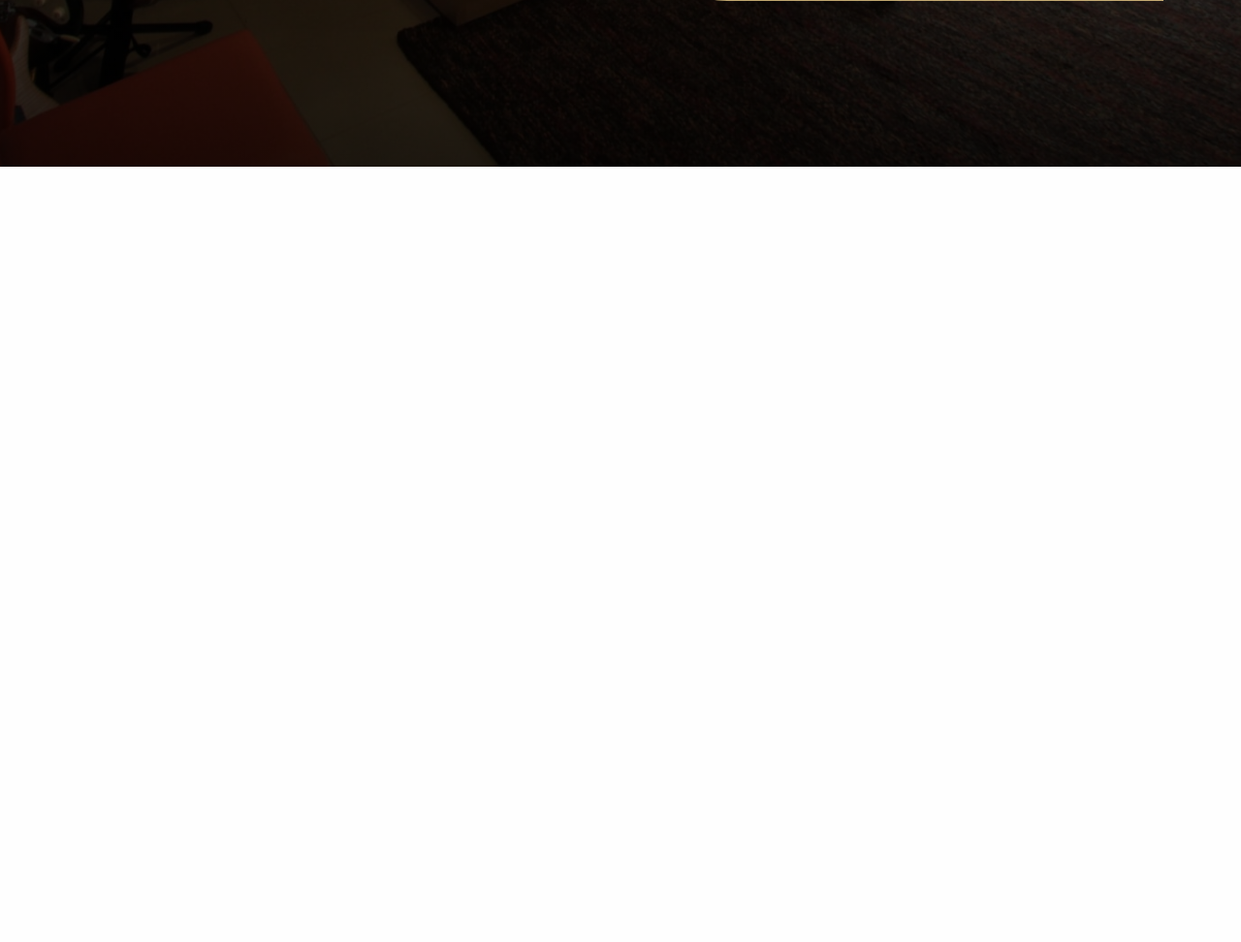
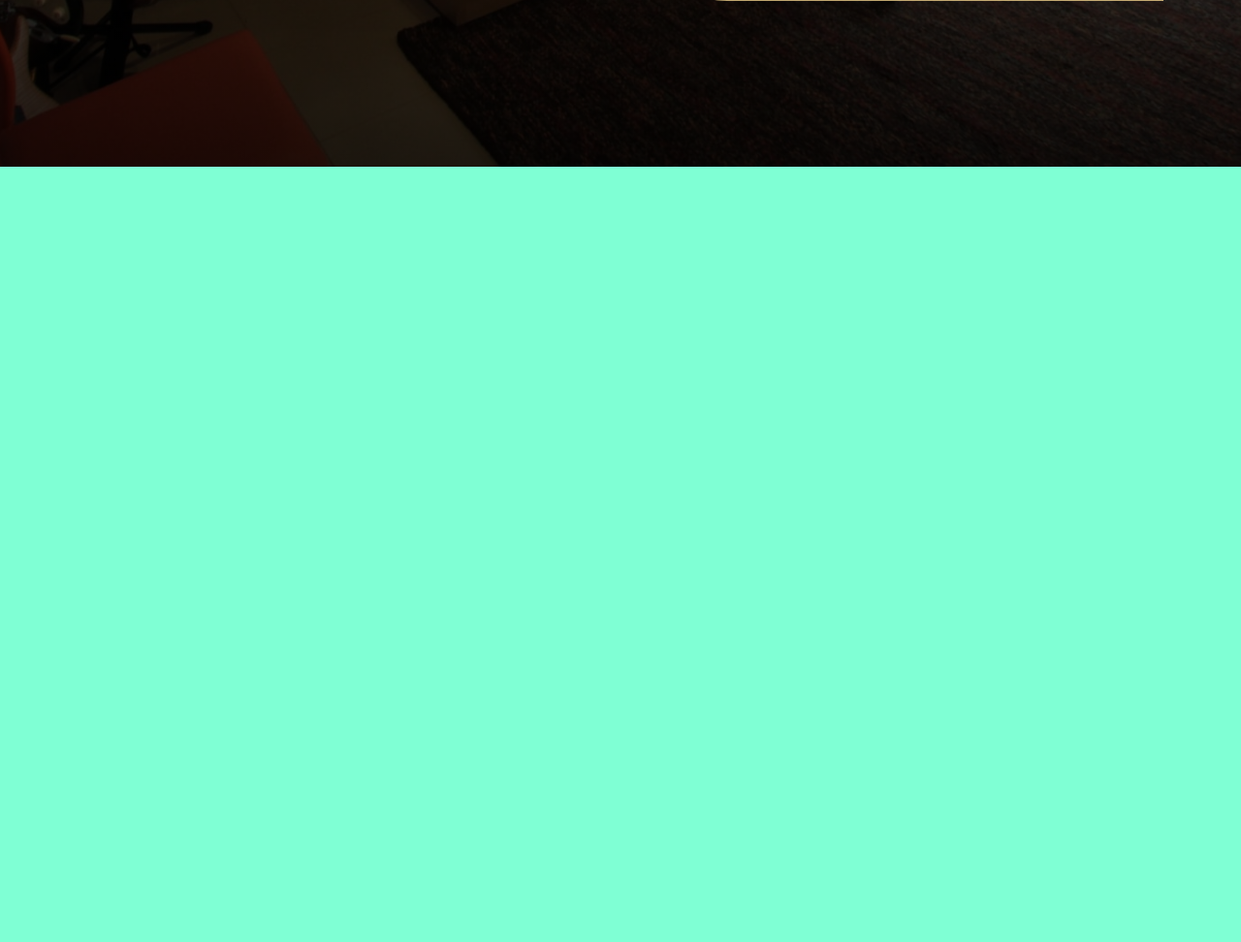
Before and after one commit to pissulin/BC-Studio, a PHP site: page / in a window 1280 px wide. Shown: the part 1952-2924 px from the top of the page at 97% size. Before the commit the page ends 2124 px from the top, so only its background shows below. Run offline with PHP 8.4, Linux system fonts and the light colour scheme.

Commit message:
implatação article serviços

```diff
--- a/css/style.css
+++ b/css/style.css
@@ -201,3 +201,9 @@ section {
             font-weight: bolder;
             font-size: 30px;
         }
+
+.servicos {
+    height: 100vh;
+    width: 100%;
+    background-color: aquamarine;
+}
--- a/index.html
+++ b/index.html
@@ -80,6 +80,9 @@
                                     Entre em contato conosco exprimente ou faá um orçamento , você sera bem vindo numa aula demostrativa totalmente sem custo.</p>
                     </div>
                 </article>
+                <article class="servicos">
+
+                </article>
 
             </section>
         </main>
```
